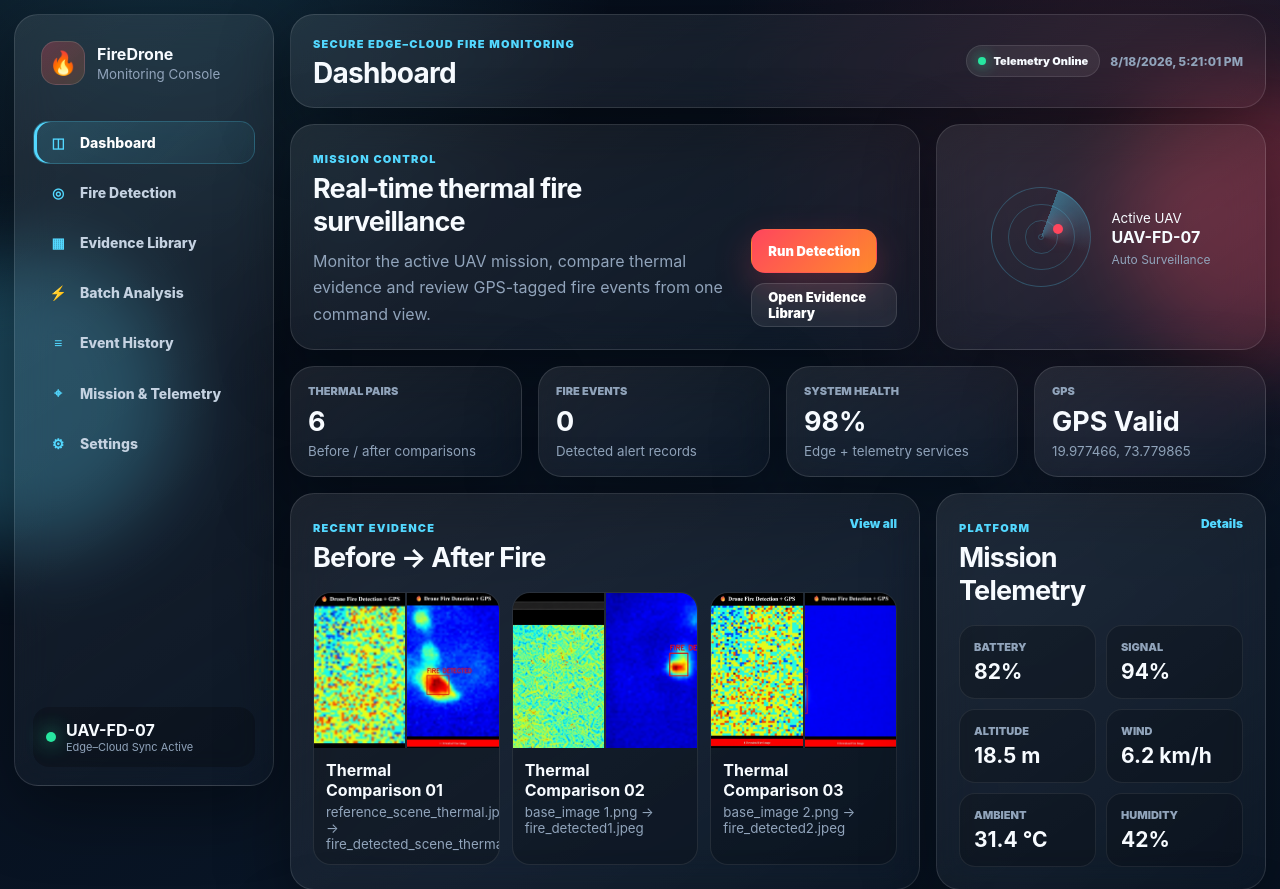
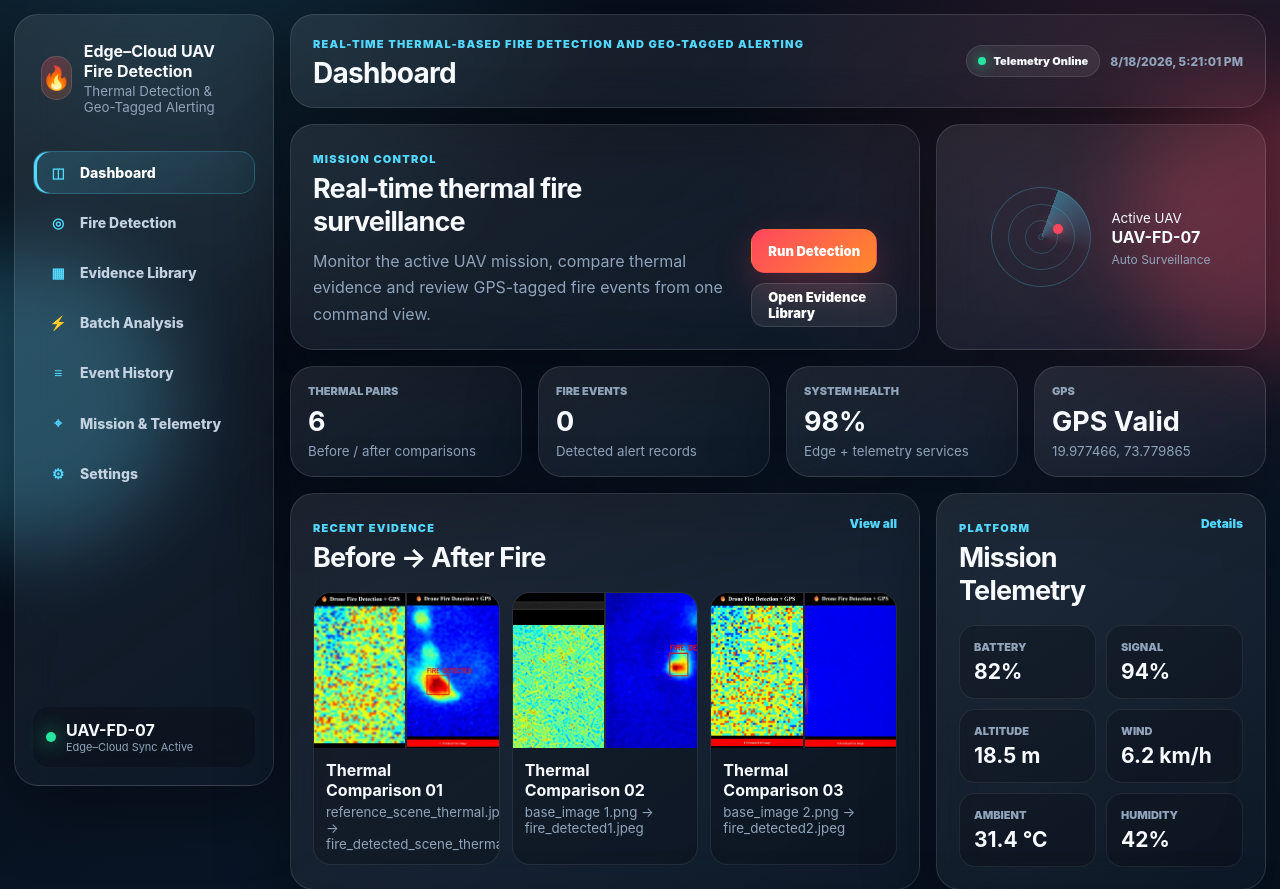
Before and after one commit to vsagar100/firedronedetector, a Flask app: page / in a window 1280 px wide. Shown: the top 889 px of the page. Run offline with Flask 3, Linux system fonts and the light colour scheme.

Commit message:
Align application naming with paper title and scope

```diff
--- a/templates/base.html
+++ b/templates/base.html
@@ -3,7 +3,7 @@
 <head>
   <meta charset="utf-8">
   <meta name="viewport" content="width=device-width, initial-scale=1">
-  <title>{{ page_title }} · Drone Fire Detection</title>
+  <title>{{ page_title }} · Edge–Cloud UAV Fire Detection</title>
   <link rel="stylesheet" href="/static/css/style.css">
   <link rel="stylesheet" href="/static/css/pages.css">
 </head>
@@ -11,7 +11,7 @@
   <div class="ambient ambient-a"></div><div class="ambient ambient-b"></div>
   <div class="shell">
     <aside class="sidebar glass">
-      <a class="brand" href="/"><span class="brand-mark">🔥</span><span><strong>FireDrone</strong><small>Monitoring Console</small></span></a>
+      <a class="brand" href="/"><span class="brand-mark">🔥</span><span><strong>Edge–Cloud UAV Fire Detection</strong><small>Thermal Detection & Geo-Tagged Alerting</small></span></a>
       <nav class="side-nav">
         <a href="/" class="{% if page == 'dashboard' %}active{% endif %}"><span>◫</span>Dashboard</a>
         <a href="/detection" class="{% if page == 'detection' %}active{% endif %}"><span>◎</span>Fire Detection</a>
@@ -28,7 +28,7 @@
 
     <main class="content">
       <header class="topbar glass">
-        <div><span class="eyebrow">Secure Edge–Cloud Fire Monitoring</span><h1>{{ page_title }}</h1></div>
+        <div><span class="eyebrow">Real-Time Thermal-Based Fire Detection and Geo-Tagged Alerting</span><h1>{{ page_title }}</h1></div>
         <div class="top-actions"><span class="pill live"><i></i>Telemetry Online</span><span id="clock" class="clock"></span></div>
       </header>
       {% block content %}{% endblock %}
```
